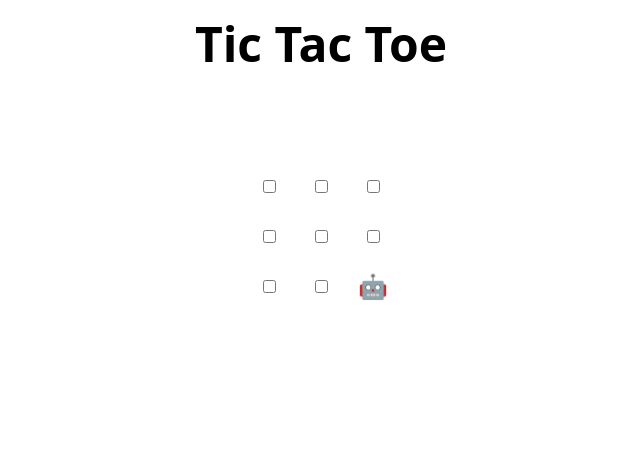
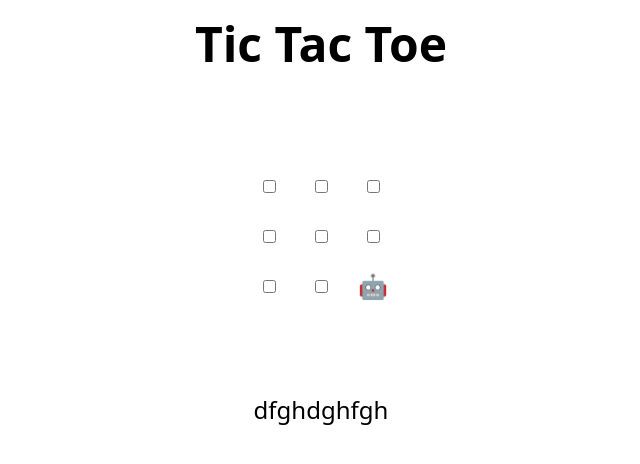
Before and after one commit to 101hamiltonRea101/skills-review-pull-requests, a plain HTML site: page index.html in a window 1280 px wide. Shown: the whole page, without its empty margins (319-959 px from the left). Drawn offline with Linux system fonts and the light colour scheme.

Commit message:
Update index.html

```diff
--- a/index.html
+++ b/index.html
@@ -48,7 +48,7 @@
 </table>
 
 <h2 hidden>Game over, refresh to play again 🧑‍💻 🤖!</h2>
-
+dfghdghfgh
 <script>
   // Initialization
   const boxes = Array.from(document.querySelectorAll("td"));
```
